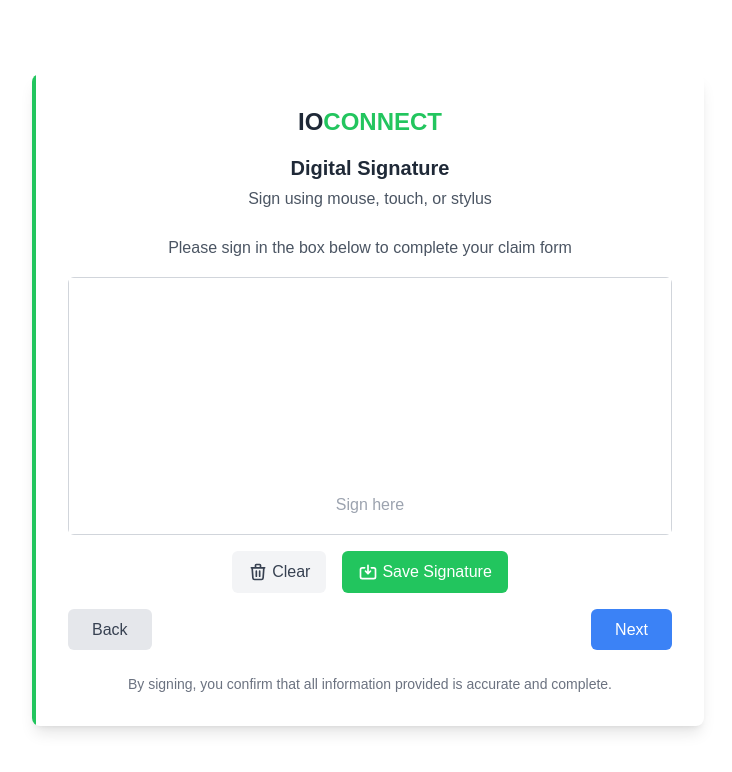
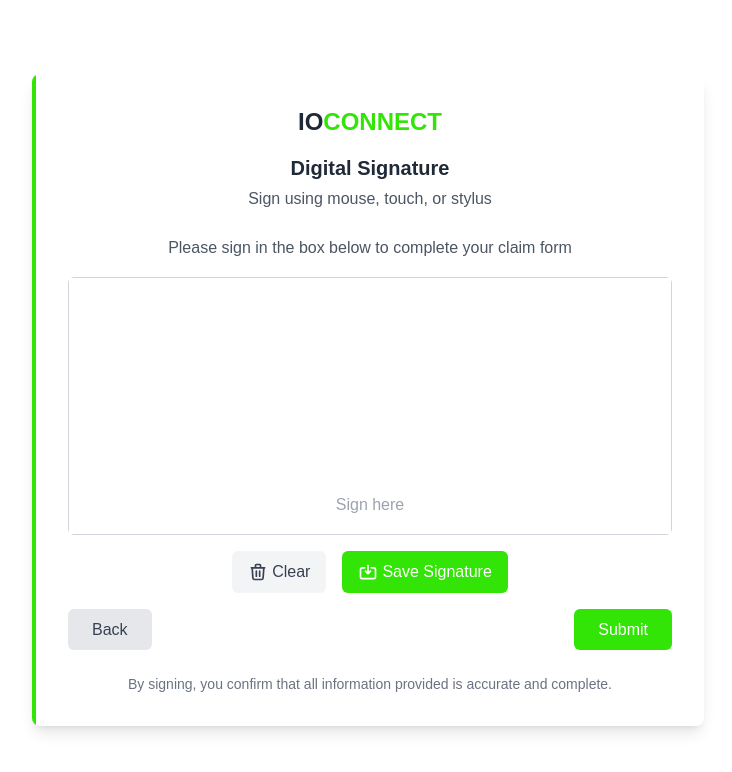
Before and after one commit to pawekz/SERV-IT-MANAGER, a React (Vite) app in the folder frontend/: page /signature in a window 1280 px wide. Shown: the top 772 px of the page, without its empty margins (272-1004 px from the left). Built offline with nearby package versions, Linux system fonts and the light colour scheme.

Commit message:
Update button labels and color scheme in RepairCheckInForm and SignatureCapturePad

```diff
--- a/frontend/src/pages/RepairCheckInForm/RepairCheckInForm.jsx
+++ b/frontend/src/pages/RepairCheckInForm/RepairCheckInForm.jsx
@@ -245,7 +245,7 @@ export default function RepairCheckinForm() {
                                 onClick={() => navigate('/signature')}
                                 className="px-6 py-2 bg-[#33e407] hover:bg-[#2bc106] text-white font-medium rounded-md focus:outline-none focus:ring-2 focus:ring-[#33e407] focus:ring-offset-2"
                             >
-                                Submit Repair Request
+                                Submit
                             </button>
                         </div>
                     </form>
--- a/frontend/src/pages/SignatureCapturePad/SignatureCapturePad.jsx
+++ b/frontend/src/pages/SignatureCapturePad/SignatureCapturePad.jsx
@@ -128,13 +128,13 @@ const SignatureCapturePad = () => {
             <div className="flex flex-col items-center max-w-2xl w-full mx-auto bg-white rounded-lg shadow-lg overflow-hidden">
                 {/* Green sidebar */}
                 <div className="flex w-full ">
-                    <div className="w-1 bg-green-500 "></div>
+                    <div className="w-1 bg-[#33e407] "></div>
                     <div className="flex-1 p-8">
                         {/* Header */}
                         <div className="text-center mb-6">
                             <h1 className="text-2xl font-bold">
                                 <span className="text-gray-800">IO</span>
-                                <span className="text-green-500">CONNECT</span>
+                                <span className="text-[#33e407]">CONNECT</span>
                             </h1>
                             <h2 className="text-xl font-semibold text-gray-800 mt-4">Digital Signature</h2>
                             <p className="text-gray-600 mt-1">Sign using mouse, touch, or stylus</p>
@@ -184,7 +184,7 @@ const SignatureCapturePad = () => {
                                 </button>
                                 <button
                                     onClick={saveSignature}
-                                    className="flex items-center px-4 py-2 bg-green-500 hover:bg-green-600 text-white rounded-md transition-colors"
+                                    className="flex items-center px-4 py-2 bg-[#33e407] hover:bg-[#2dc406] text-white rounded-md transition-colors"
                                 >
                                     <svg
                                         xmlns="http://www.w3.org/2000/svg"
@@ -214,9 +214,9 @@ const SignatureCapturePad = () => {
                                 </button>
                                 <button
                                     onClick={handleNext}
-                                    className="px-6 py-2 bg-blue-500 hover:bg-blue-600 text-white rounded-md transition-colors"
+                                    className="px-6 py-2 bg-[#33e407] hover:bg-[#2dc406]  text-white rounded-md transition-colors"
                                 >
-                                    Next
+                                    Submit
                                 </button>
                             </div>
                         </div>
```
